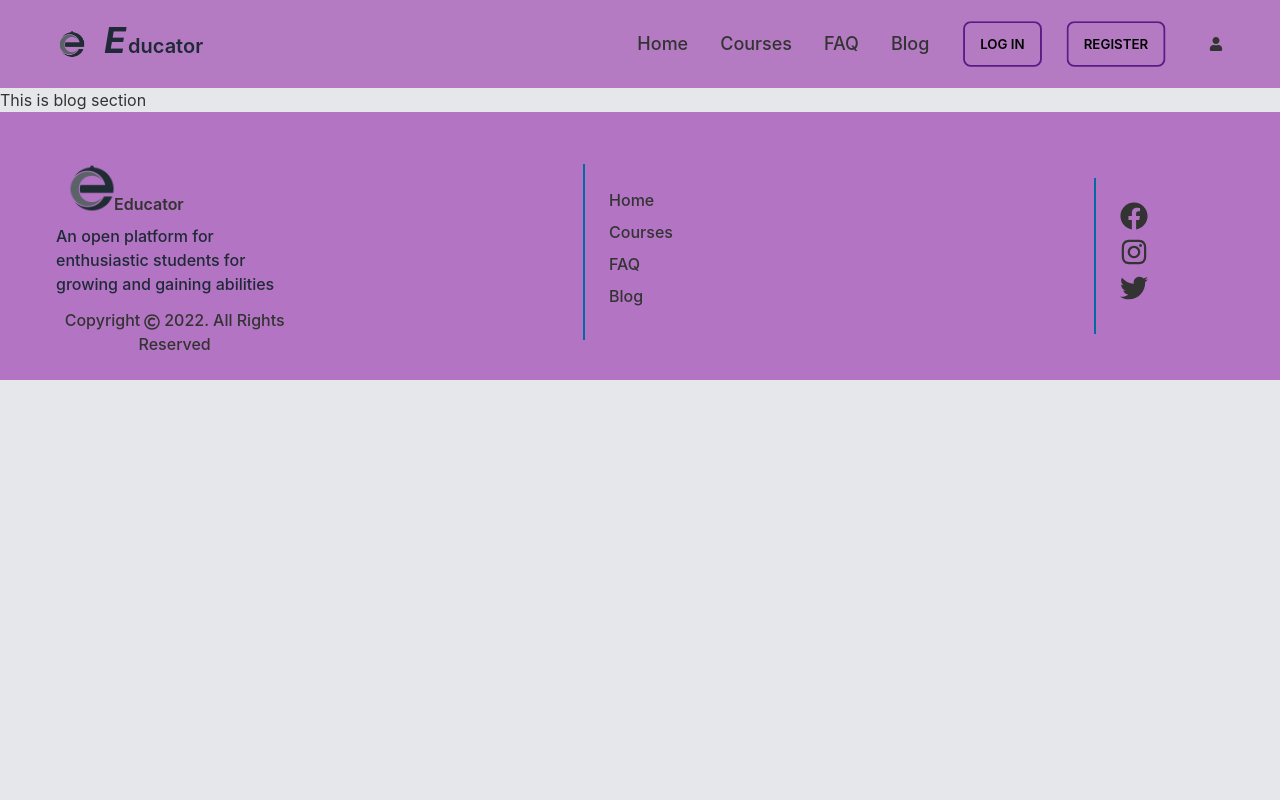
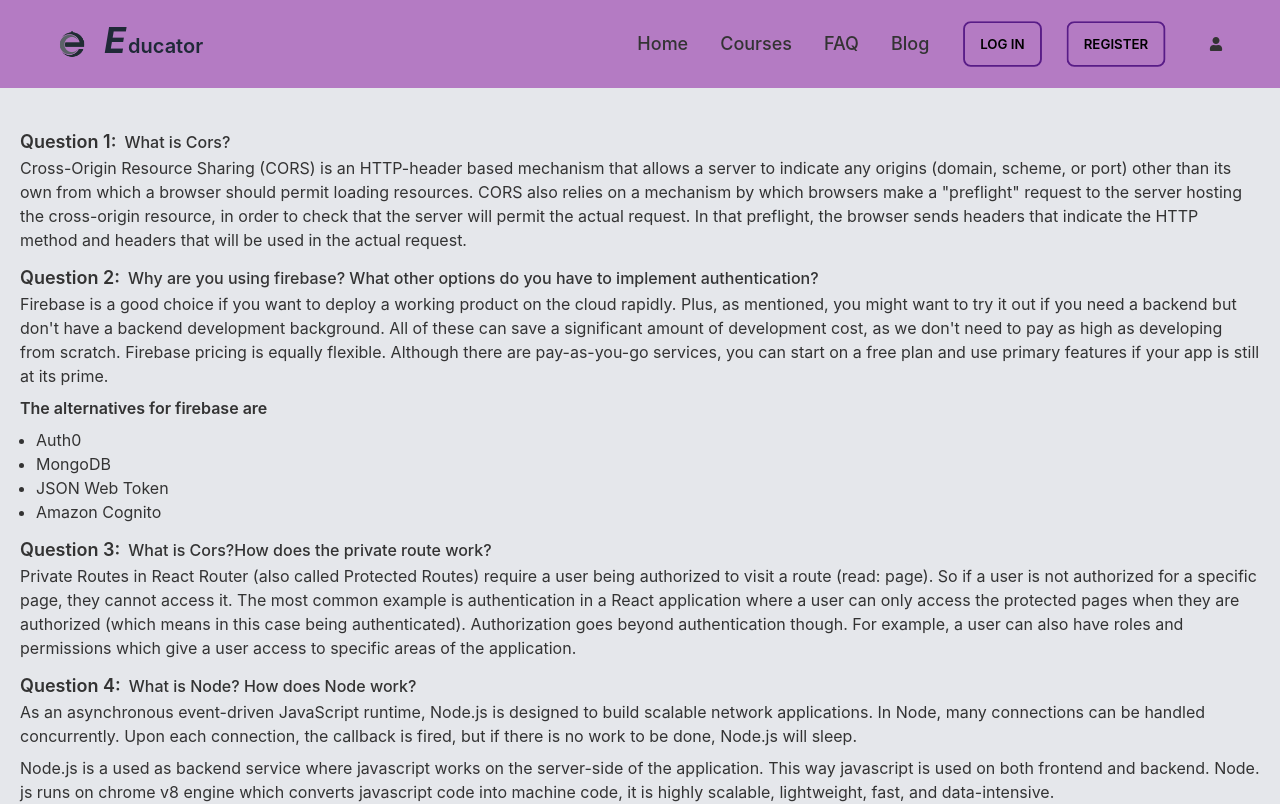
Before and after one commit to salsabeelnoor/e-learning-website-client-side, a React (Create React App) app: page /blog in a window 1280 px wide. Shown: the top 804 px of the page. Built offline with nearby package versions, Linux system fonts and the light colour scheme; no server answers.

Commit message:
blog section done

```diff
--- a/package.json
+++ b/package.json
@@ -10,6 +10,7 @@
     "firebase": "^9.12.1",
     "react": "^18.2.0",
     "react-dom": "^18.2.0",
+    "react-hot-toast": "^2.4.0",
     "react-icons": "^4.6.0",
     "react-router-dom": "^6.4.2",
     "react-scripts": "5.0.1",
--- a/src/App.js
+++ b/src/App.js
@@ -1,28 +1,14 @@
 import "./App.css";
 import { RouterProvider } from "react-router-dom";
 import { routes } from "./Routes/Routes/Routes";
+
+import { Toaster } from "react-hot-toast";
 
 function App() {
   return (
     <div className=" bg-gray-200 min-h-screen">
       <RouterProvider router={routes}></RouterProvider>
-      <input type="checkbox" id="my-modal" className="modal-toggle" />
-      <div className="modal">
-        <div className="modal-box">
-          <h3 className="font-bold text-lg">
-            Congratulations random Internet user!
-          </h3>
-          <p className="py-4">
-            You've been selected for a chance to get one year of subscription to
-            use Wikipedia for free!
-          </p>
-          <div className="modal-action">
-            <label htmlFor="my-modal" className="btn">
-              Yay!
-            </label>
-          </div>
-        </div>
-      </div>
+      <Toaster></Toaster>
     </div>
   );
 }
--- a/src/Pages/Blog/Blog.js
+++ b/src/Pages/Blog/Blog.js
@@ -2,8 +2,88 @@ import React from "react";
 
 const Blog = () => {
   return (
-    <div>
-      <h2>This is blog section</h2>
+    <div className="mx-auto container my-10 px-5">
+      <div className="my-3">
+        <h2 className="text-base font-medium">
+          <span className="font-semibold text-lg pr-2">Question 1:</span>What is
+          Cors?
+        </h2>
+        <h2 className="text-base font-normal">
+          Cross-Origin Resource Sharing (CORS) is an HTTP-header based mechanism
+          that allows a server to indicate any origins (domain, scheme, or port)
+          other than its own from which a browser should permit loading
+          resources. CORS also relies on a mechanism by which browsers make a
+          "preflight" request to the server hosting the cross-origin resource,
+          in order to check that the server will permit the actual request. In
+          that preflight, the browser sends headers that indicate the HTTP
+          method and headers that will be used in the actual request.
+        </h2>
+      </div>
+      <div className="my-3">
+        <h2 className="text-base font-medium">
+          <span className="font-semibold text-lg pr-2">Question 2:</span>Why are
+          you using firebase? What other options do you have to implement
+          authentication?
+        </h2>
+        <h2 className="text-base font-normal">
+          Firebase is a good choice if you want to deploy a working product on
+          the cloud rapidly. Plus, as mentioned, you might want to try it out if
+          you need a backend but don't have a backend development background.
+          All of these can save a significant amount of development cost, as we
+          don't need to pay as high as developing from scratch. Firebase pricing
+          is equally flexible. Although there are pay-as-you-go services, you
+          can start on a free plan and use primary features if your app is still
+          at its prime.
+        </h2>
+        <h2 className="text-base font-normal">
+          <span className="text-base font-semibold py-2 block">
+            The alternatives for firebase are
+          </span>
+          <ul class="list-disc pl-4">
+            <li>Auth0</li>
+            <li>MongoDB</li>
+            <li>JSON Web Token</li>
+            <li>Amazon Cognito</li>
+          </ul>
+        </h2>
+      </div>
+      <div className="my-3">
+        <h2 className="text-base font-medium">
+          <span className="font-semibold text-lg pr-2">Question 3:</span>What is
+          Cors?How does the private route work?
+        </h2>
+        <h2 className="text-base font-normal">
+          Private Routes in React Router (also called Protected Routes) require
+          a user being authorized to visit a route (read: page). So if a user is
+          not authorized for a specific page, they cannot access it. The most
+          common example is authentication in a React application where a user
+          can only access the protected pages when they are authorized (which
+          means in this case being authenticated). Authorization goes beyond
+          authentication though. For example, a user can also have roles and
+          permissions which give a user access to specific areas of the
+          application.
+        </h2>
+      </div>
+      <div className="my-3">
+        <h2 className="text-base font-medium">
+          <span className="font-semibold text-lg pr-2">Question 4:</span>What is
+          Node? How does Node work?
+        </h2>
+        <h2 className="text-base font-normal">
+          As an asynchronous event-driven JavaScript runtime, Node.js is
+          designed to build scalable network applications. In Node, many
+          connections can be handled concurrently. Upon each connection, the
+          callback is fired, but if there is no work to be done, Node.js will
+          sleep.
+        </h2>
+        <h2 className="text-base font-normal py-2">
+          Node.js is a used as backend service where javascript works on the
+          server-side of the application. This way javascript is used on both
+          frontend and backend. Node. js runs on chrome v8 engine which converts
+          javascript code into machine code, it is highly scalable, lightweight,
+          fast, and data-intensive.
+        </h2>
+      </div>
     </div>
   );
 };
--- a/src/Pages/CheckOut/CheckOut.js
+++ b/src/Pages/CheckOut/CheckOut.js
@@ -1,8 +1,10 @@
 import React from "react";
-import { Link, useLoaderData } from "react-router-dom";
+import { Link, useLoaderData, useNavigate } from "react-router-dom";
+import toast from "react-hot-toast";
 
 const CheckOut = () => {
   const courseCheckOut = useLoaderData();
+  const navigate = useNavigate();
   const {
     course_id,
     course_title,
@@ -12,6 +14,7 @@ const CheckOut = () => {
     course_price,
     rating,
   } = courseCheckOut;
+
   return (
     <div className="min-h-[800px] flex justify-center items-center flex-col mx-auto container">
       <div className=" card w-full bg-inherit border-2 shadow-lg shadow-indigo-500/30">
@@ -26,11 +29,11 @@ const CheckOut = () => {
               </label>
               <input
                 type="name"
-                value={course_id}
+                defaultValue={course_id}
                 id="name"
                 name="name"
                 className="bg-gray-50 border border-gray-300 text-gray-600 text-sm rounded-lg focus:ring-blue-500 focus:border-blue-500 block w-full p-2.5"
-                readonly
+                readOnly
               />
             </div>
             <div className="mb-6">
@@ -41,7 +44,7 @@ const CheckOut = () => {
                 type="name"
                 id="name"
                 name="name"
-                value={course_title}
+                defaultValue={course_title}
                 className="bg-gray-50 border border-gray-300 text-gray-600 text-sm rounded-lg focus:ring-blue-500 focus:border-blue-500 block w-full p-2.5"
                 readOnly
               />
@@ -77,12 +80,14 @@ const CheckOut = () => {
               />
             </div>
             <div className="mb-3"></div>
+            <Link to='/'>
               <button
                 type="submit"
                 className="btn font-medium text-base normal-case text-violet-900 bg-transparent border-2 rounded-md border-purple-400 hover:text-white hover:bg-fuchsia-900 hover:border-2 w-[100px] px-5 py-2.5 text-center"
               >
                 Submit
               </button>
+            </Link>
           </form>
         </div>
       </div>
--- /dev/null
+++ b/src/Pages/ErrorRoute/ErrorRoute.js
@@ -0,0 +1,12 @@
+import React from "react";
+import notFound_image from "../../assets/images/notFound_image_thumbnail.png";
+
+const ErrorRoute = () => {
+  return (
+    <div className="flex justify-center pt-10">
+      <img src={notFound_image} alt="" />
+    </div>
+  );
+};
+
+export default ErrorRoute;
--- a/src/Pages/Home/Home.js
+++ b/src/Pages/Home/Home.js
@@ -9,6 +9,10 @@ import CourseSection from "../Shared/CourseSection/CourseSection";
 const Home = () => {
   // loader
   const courses = useLoaderData();
+  // if (this.props.location.state.showToast) {
+  //   //show toast
+  //   showToast
+  // }
   return (
     <div className="">
       {/* img  */}
--- a/src/Pages/Shared/Header/Header.js
+++ b/src/Pages/Shared/Header/Header.js
@@ -160,8 +160,12 @@ const Header = () => {
           </div>
 
           <div className="dropdown dropdown-end">
+            <div
+              className="tooltip hover:tooltip-open tooltip-bottom "
+              data-tip={user?.displayName}
+            >
               <label tabIndex={0} className="btn btn-ghost btn-circle avatar">
-              <div className="">
+                <div className="" data-tip="">
                   {user?.photoURL ? (
                     <img
                       className="w-10 rounded-full"
@@ -173,23 +177,7 @@ const Header = () => {
                   )}
                 </div>
               </label>
-            <ul
-              tabIndex={0}
-              className="mt-3 p-2 shadow menu menu-compact dropdown-content bg-base-100 rounded-box w-52"
-            >
-              <li>
-                <a className="justify-between">
-                  Profile
-                  <span className="badge">New</span>
-                </a>
-              </li>
-              <li>
-                <a>Settings</a>
-              </li>
-              <li>
-                <a>Logout</a>
-              </li>
-            </ul>
+            </div>
           </div>
         </div>
       </div>
--- a/src/Routes/Routes/Routes.js
+++ b/src/Routes/Routes/Routes.js
@@ -11,6 +11,7 @@ import Register from "../../Pages/Registration/Register/Register";
 import Login from "../../Pages/Registration/Login/Login";
 import CheckOut from "../../Pages/CheckOut/CheckOut";
 import PrivateRoute from "../PrivateRoute/PrivateRoute";
+import ErrorRoute from "../../Pages/ErrorRoute/ErrorRoute";
 
 export const routes = createBrowserRouter([
   {
@@ -67,4 +68,8 @@ export const routes = createBrowserRouter([
       },
     ],
   },
+  {
+    path: "*",
+    element: <ErrorRoute></ErrorRoute>,
+  },
 ]);
```
Also changed, not shown: src/assets/images/notFound_image_thumbnail.png (added), 1 other file (tests, documents, lock files or other folders). Lines whose indentation alone changed are shown as unchanged.
